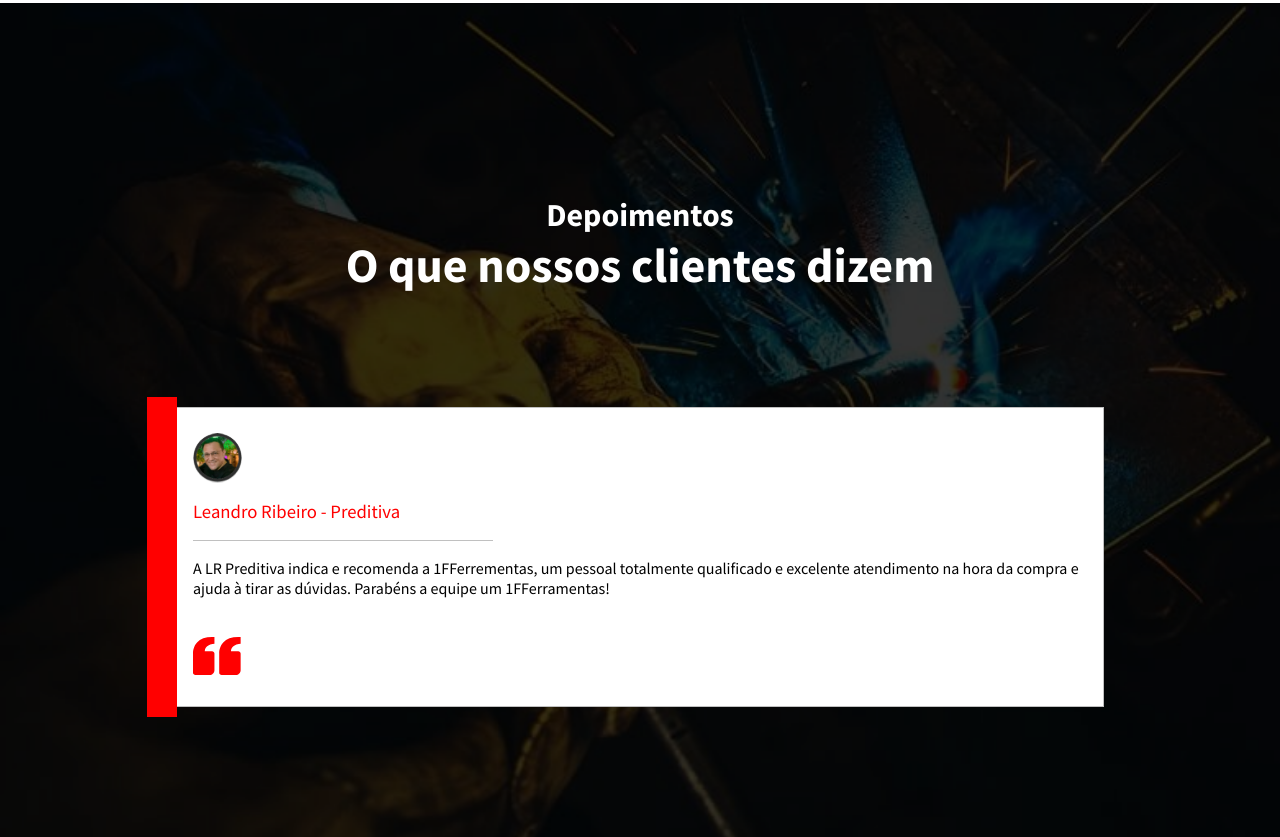
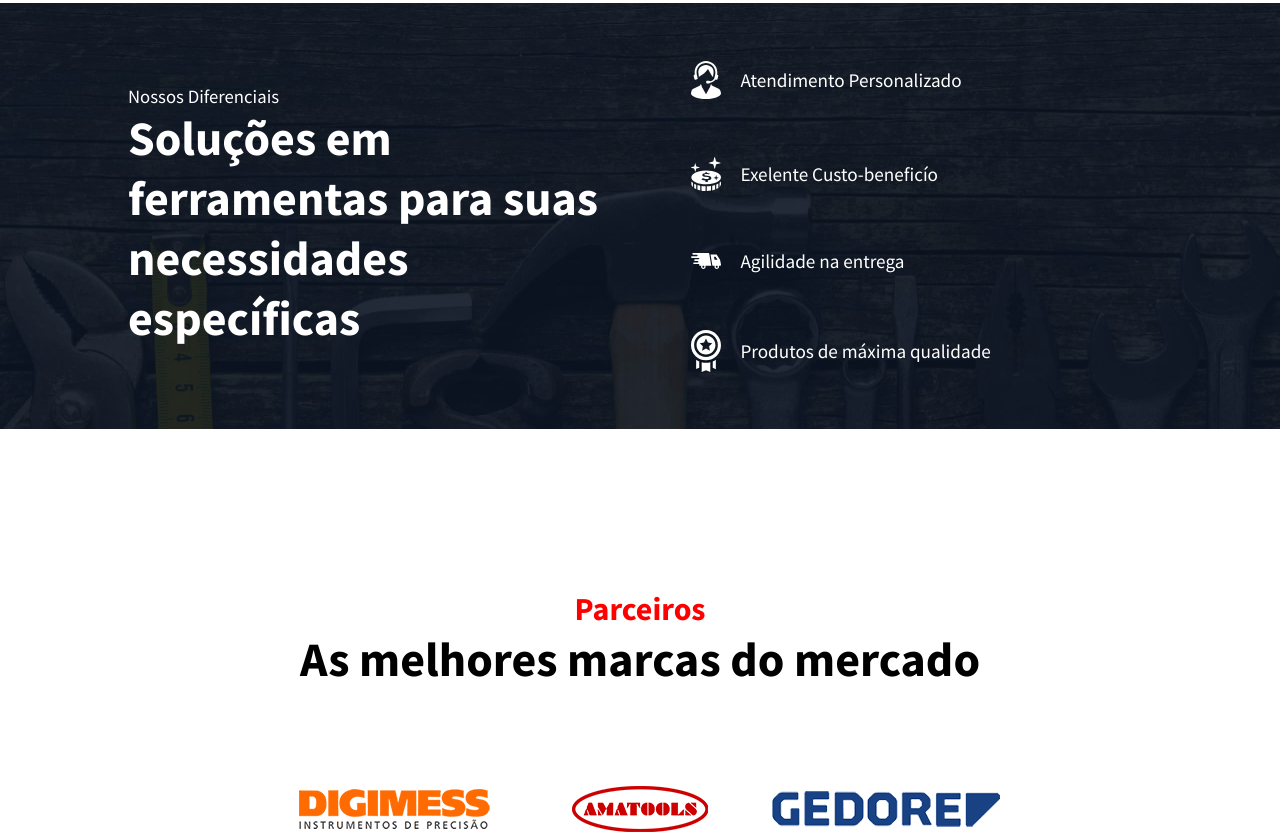
Before and after one commit to antsociety/1f-ferramentas, a plain HTML site: page index.html in a window 1280 px wide. Shown: the part 2641-3478 px from the top of the page. Drawn offline with Linux system fonts and the light colour scheme.

Commit message:
add brands

```diff
--- a/index.html
+++ b/index.html
@@ -105,6 +105,45 @@
 				</article>
 			</article>
 		</section>
+		<section class="plus">
+			<article class="bg">
+				<div class="container">
+					<div class="plus-info">
+						<div class="plus-text">
+							<h1>Nossos Diferenciais</h1>
+							<h2 class="title">Soluções em ferramentas para suas necessidades específicas</h2>
+						</div>
+						<div class="plus-list">
+							<span>
+								<img src="img/plus1.svg" />
+								<p>Atendimento Personalizado</p>
+							</span>
+							<span>
+								<img src="img/plus2.svg" />
+								<p>Exelente Custo-beneficío</p>
+							</span>
+							<span>
+								<img src="img/plus3.svg" />
+								<p>Agilidade na entrega</p>
+							</span>
+							<span>
+								<img src="img/plus4.svg" />
+								<p>Produtos de máxima qualidade</p>
+							</span>
+						</div>
+					</div>
+				</div>
+			</article>
+		</section>
+		<div class="brand container">
+			<h1 class="subtitle">Parceiros</h1>
+			<h2 class="title">As melhores marcas do mercado</h2>
+			<div class="brands">
+				<img alt="Marcas" src="img/brand1.png" />
+				<img alt="Marcas" src="img/brand2.png" />
+				<img alt="Marcas" src="img/brand3.png" />
+			</div>
+		</div>
 		<section class="testimonials">
 			<article class="container">
 					<h1>Depoimentos</h1>
--- a/styles.css
+++ b/styles.css
@@ -453,6 +453,79 @@
 	font-size: 1.2em;
 }
 
+.plus {
+	background-image: url(img/tools-bg.jpg);
+	background-size: cover;
+	background-position: center;
+	color: white;
+}
+
+.bg {
+	background-color: rgba(10, 20, 34, 0.9);
+}
+
+.plus-info {
+	display: flex;
+	align-items: center;
+}
+
+.plus-text {
+	flex: 1;
+}
+
+.plus-list {
+	flex: 1;
+	margin-left: 4em;
+}
+
+.plus-list span {
+	display: flex;
+	margin: 3em 1em;
+	font-size: 1.2em;
+	align-items: center;
+}
+
+.plus-list span img {
+	margin-right: 1em;
+	width: 30px;
+}
+
+@media only screen and (max-width: 1130px) {
+	.plus-info {
+		flex-direction: column;
+	}
+	.plus-text {
+		text-align: center;
+		padding: 2em;
+	}
+	.plus-list {
+		margin-left: 0;
+	}
+}
+
+.brands {
+	display: flex;
+	align-items: center;
+	justify-content: center;
+	margin: 6em;
+}
+
+.brand h1,
+.brand h2 {
+	text-align: center;
+}
+
+@media only screen and (max-width: 830px) {
+	.brands {
+		flex-direction: column;
+		margin: 3em;
+	}
+
+	.brands img {
+		margin: 1em;
+	}
+}
+
 .testimonials {
 	background-image: url(img/testimonials.png);
 	background-size: cover;
```
Also changed, not shown: img/brand1.png (added), img/brand2.png (added), img/brand3.png (added), img/plus1.svg (added), img/plus2.svg (added), img/plus3.svg (added), img/plus4.svg (added), img/tools-bg.jpg (added).
